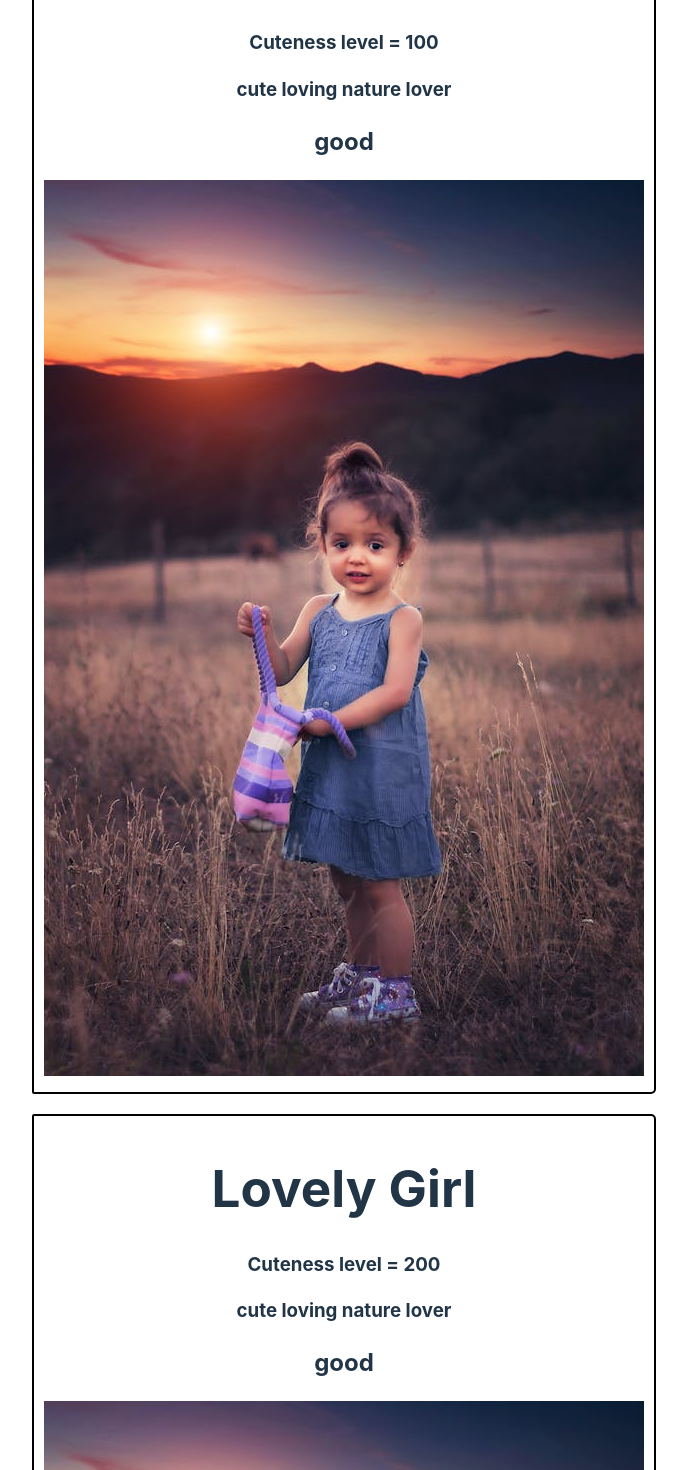
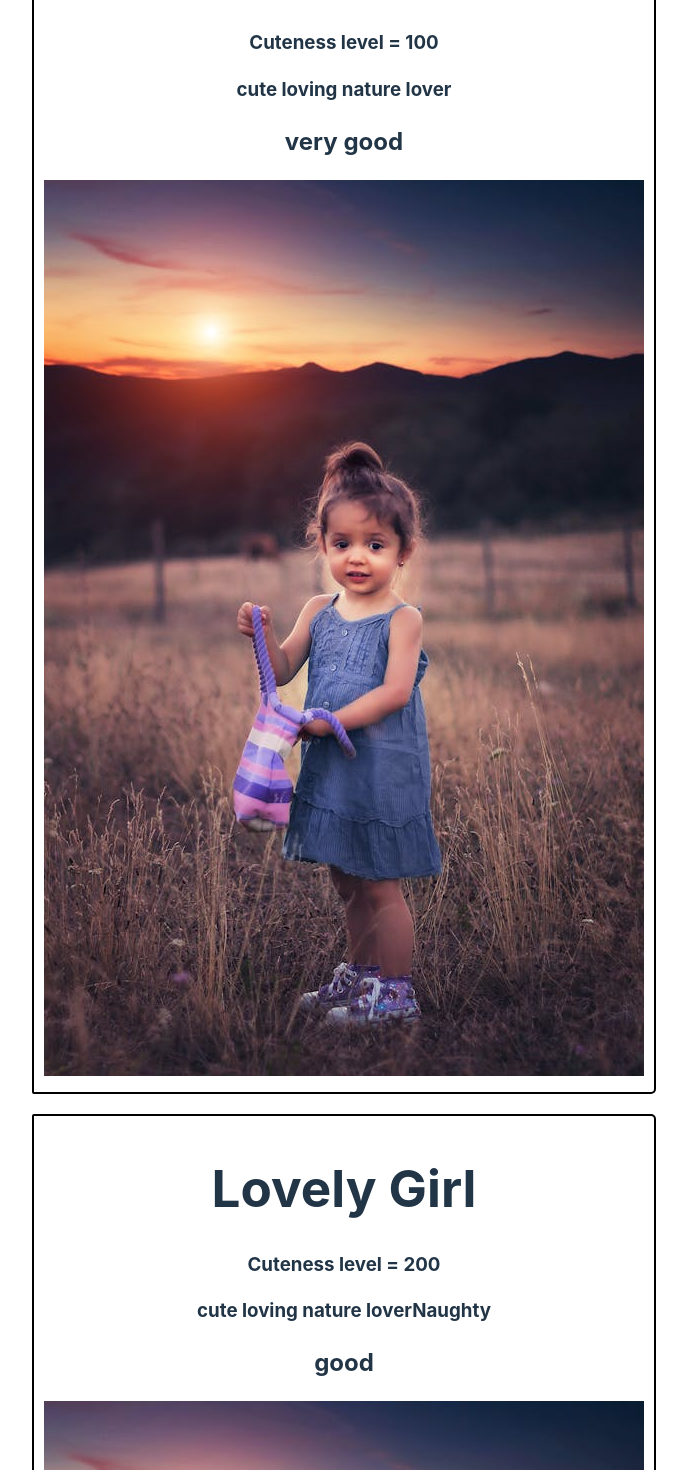
Before and after one commit to vashishtkumar/ReactJS, a React (Vite) app in the folder my_first_react_app/: page / in a window 1280 px wide. Shown: the part 160-1630 px from the top of the page, without its empty margins (296-983 px from the left). Built offline with nearby package versions, Linux system fonts and the light colour scheme.

Commit message:
passing arrays and object part -2

```diff
--- a/my_first_react_app/src/productTab.jsx
+++ b/my_first_react_app/src/productTab.jsx
@@ -4,8 +4,8 @@ function MulProduct(){
     let feautres=["cute " ,"loving ","nature lover"]
 return(
     <>
-    <Product title="Cute Girl" cuteness="100" feautres={feautres} feautres2={feautres2}/>
-    <Product title="Lovely Girl" cuteness={200} feautres={feautres} feautres2={feautres2}></Product>
+    <Product title="Cute Girl" cuteness="100" feautres={feautres} feautres2={{"angry":2, mood:"very good" }}/>
+    <Product title="Lovely Girl" cuteness={200} feautres={["cute " ,"loving ","nature lover", "Naughty"]} feautres2={feautres2}></Product>
     <Product title="inoccent girl" feautres={feautres} feautres2={feautres2}/>
     </>
 )
```
